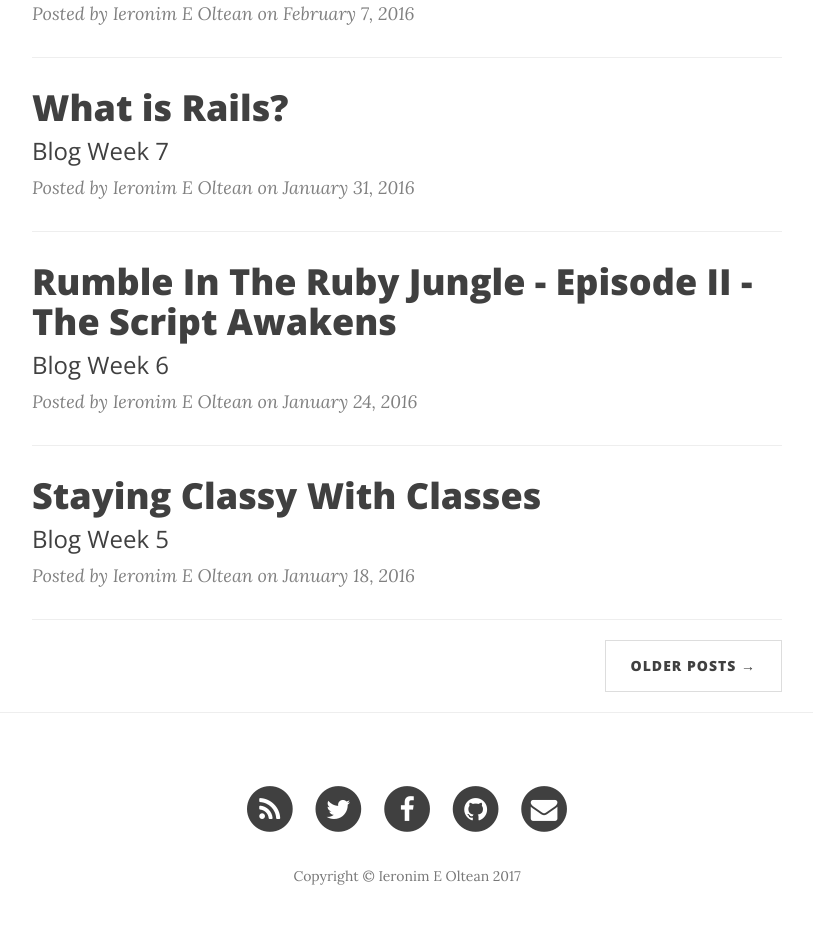
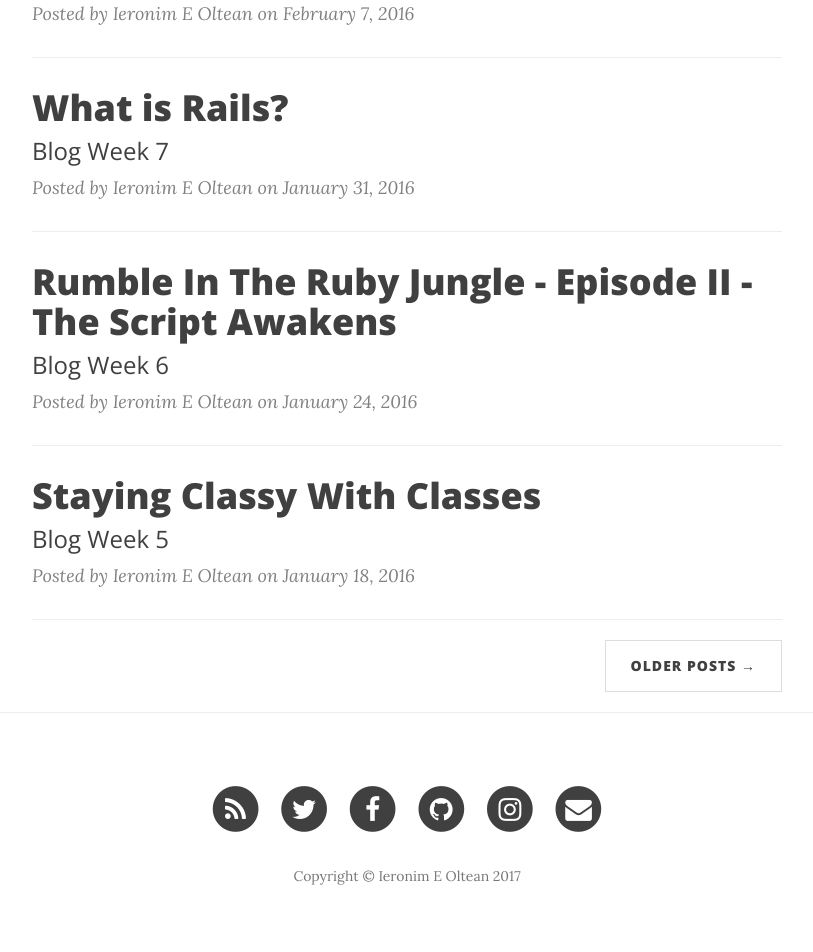
Before and after one commit to Goldtean/goldtean.github.io, a Jekyll site: the page built from index.html, in a window 1280 px wide. Shown: the part 788-1740 px from the top of the page, without its empty margins (233-1046 px from the left). Built offline with Jekyll 4.4.1, drawn with Linux system fonts in a browser that asks for light colours; nearby versions of some CDN libraries; the list of posts is cut into pages by our own code.

Commit message:
Instagram icon

```diff
--- a/_config.yml
+++ b/_config.yml
@@ -8,6 +8,7 @@
 url: "https://goldtean.github.io"
 twitter_username: goldtean
 github_username: goldtean
+instagram_username: goldtean
 facebook_username: ieronimus
 email_username: jeremyoltean@gmail.com
 
--- a/_includes/footer.html
+++ b/_includes/footer.html
@@ -42,6 +42,17 @@
                         </a>
                     </li>
                     {% endif %}
+                    <!-- Instagram -->
+                    {% if site.instagram_username %}
+                    <li>
+                        <a href="https://instagram.com/{{ site.instagram_username }}">
+                            <span class="fa-stack fa-lg">
+                                <i class="fa fa-circle fa-stack-2x"></i>
+                                <i class="fa fa-instagram fa-stack-1x fa-inverse"></i>
+                            </span>
+                        </a>
+                    </li>
+                    {% endif %}
                     {% if site.email_username %}
                     <li>
                         <a href="mailto:{{ site.email_username }}">
--- a/_includes/head.html
+++ b/_includes/head.html
@@ -1,5 +1,5 @@
 <head>
-
+  <link rel="shortcut icon" type="image/x-icon" href="{{site.base   url}}/favicon.ico">
     <meta charset="utf-8">
     <meta http-equiv="X-UA-Compatible" content="IE=edge">
     <meta name="viewport" content="width=device-width, initial-scale=1">
--- a/_layouts/default.html
+++ b/_layouts/default.html
@@ -20,8 +20,6 @@
 
     {% include footer.html %}
 
-    {% include ga.html %}
-
 </body>
 
 </html>
```
Also changed, not shown: _includes/ga.html (deleted, +0 -12 lines).
